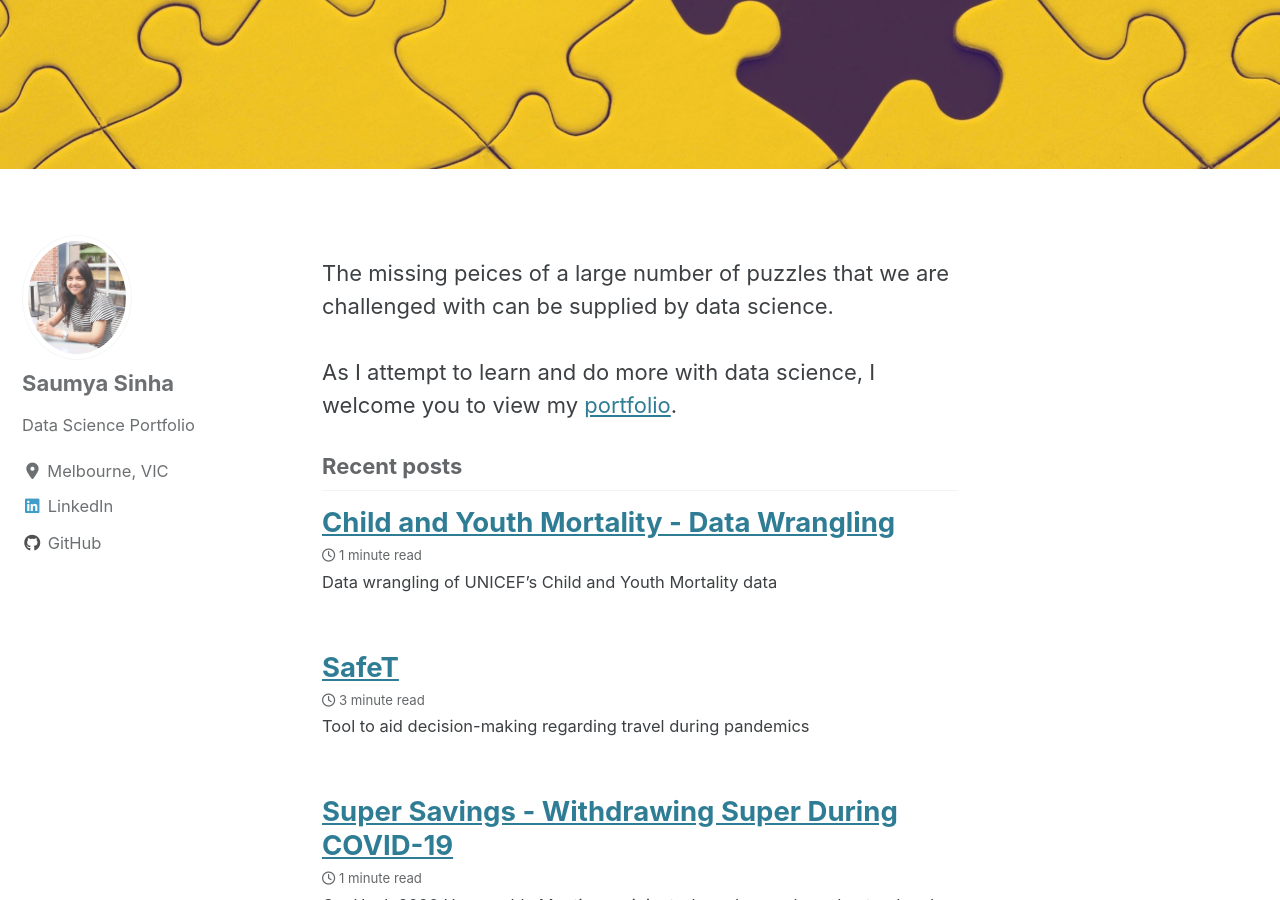
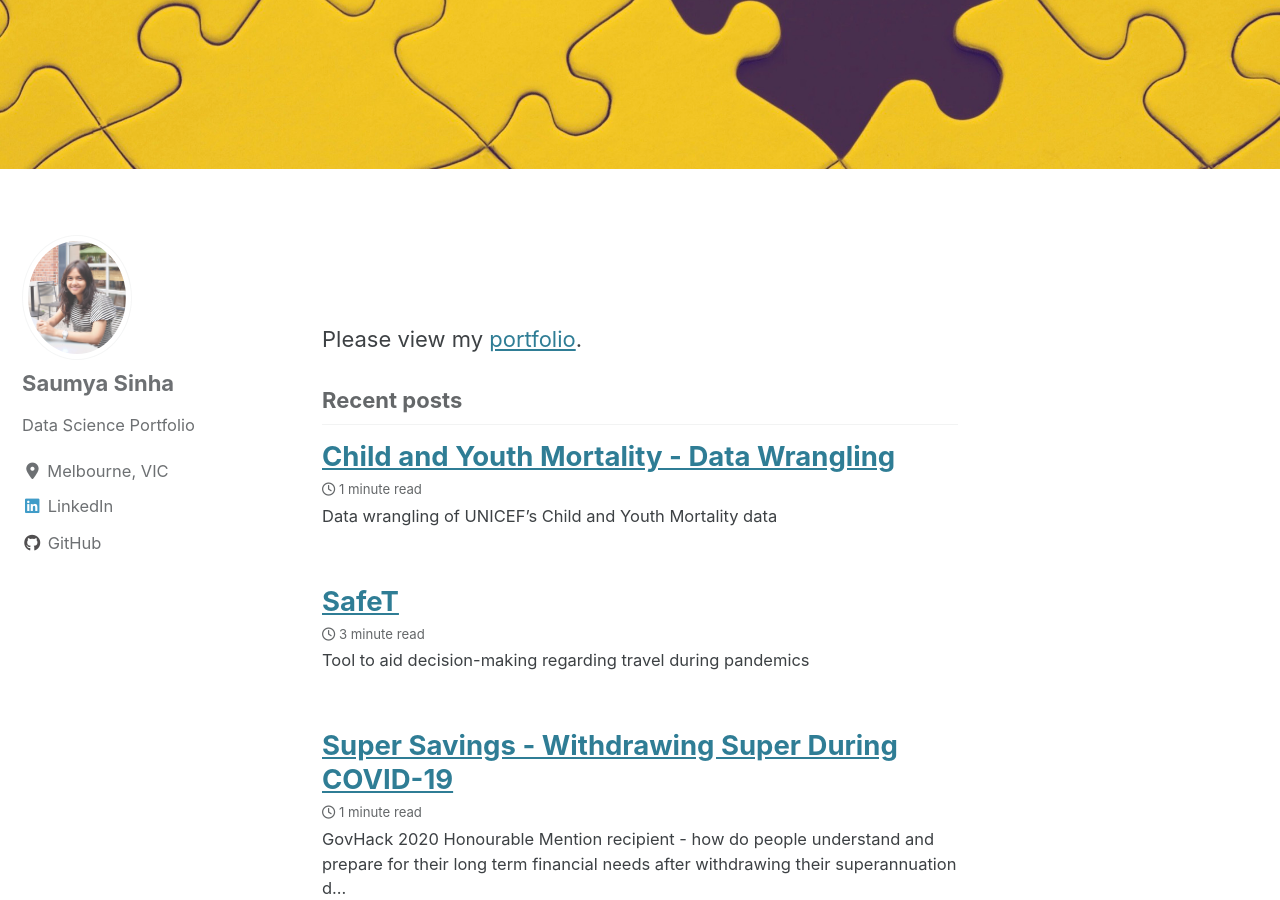
Before and after one commit to sinhasaumya/sinhasaumya.github.io, a Jekyll site: the page built from index.html, in a window 1280 px wide and 900 px high, scrolled down 304 px. Built offline with Jekyll 4.4.1, drawn with Linux system fonts in a browser that asks for light colours; cached includes are drawn as plain includes; nearby versions of some CDN libraries; the list of posts is cut into pages by our own code.

Commit message:
Add files via upload

```diff
--- a/index.html
+++ b/index.html
@@ -5,6 +5,6 @@ header:
 layout: home
 ---
 
-<p>The missing peices of a large number of puzzles that we are challenged with can be supplied by data science.
+<p>
 <br>
-<br>As I attempt to learn and do more with data science, I welcome you to view my <a href="https://sinhasaumya.github.io/portfolio/">portfolio</a>.</p>
+<br>Please view my <a href="https://sinhasaumya.github.io/portfolio/">portfolio</a>.</p>
```
